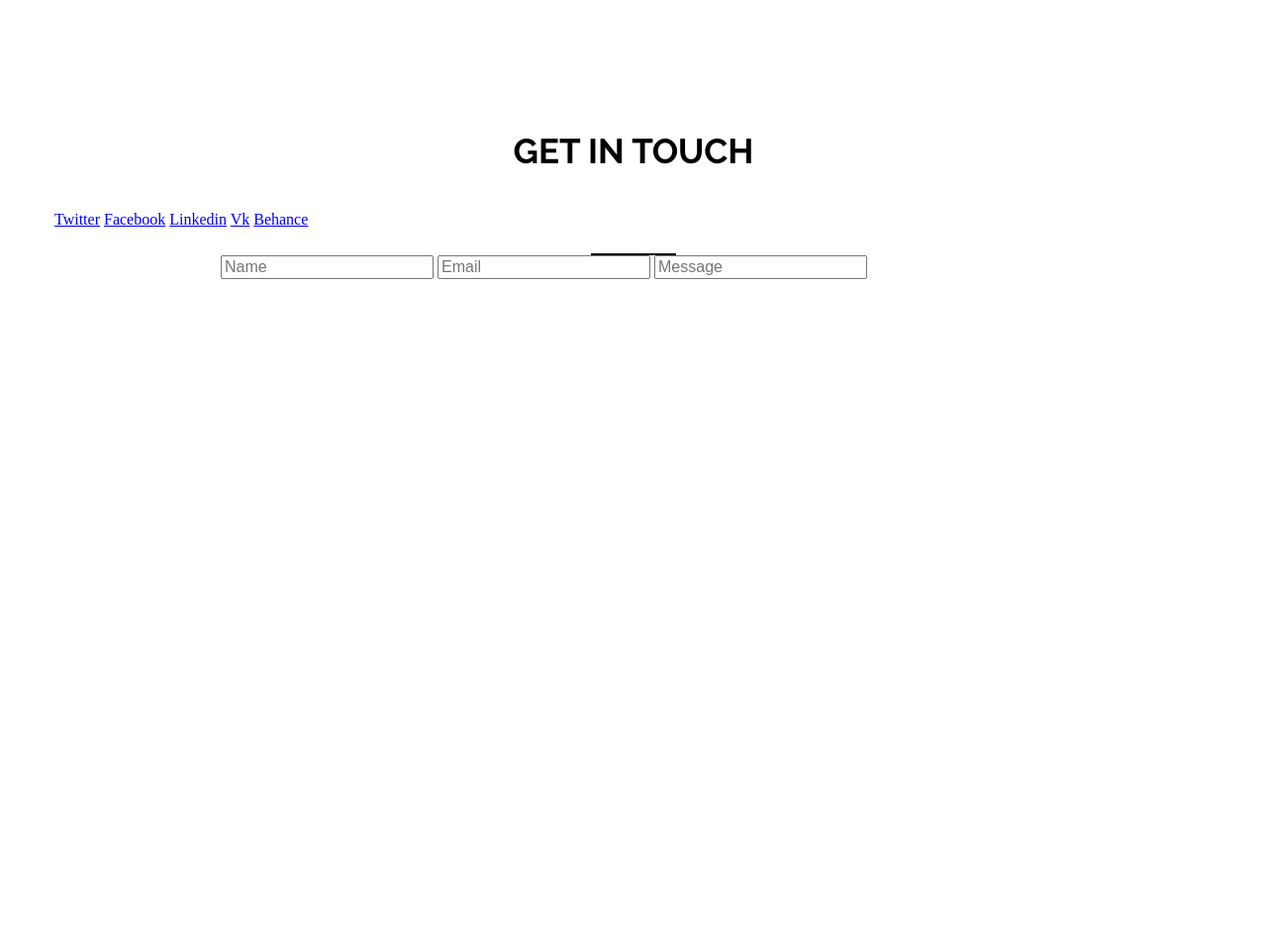
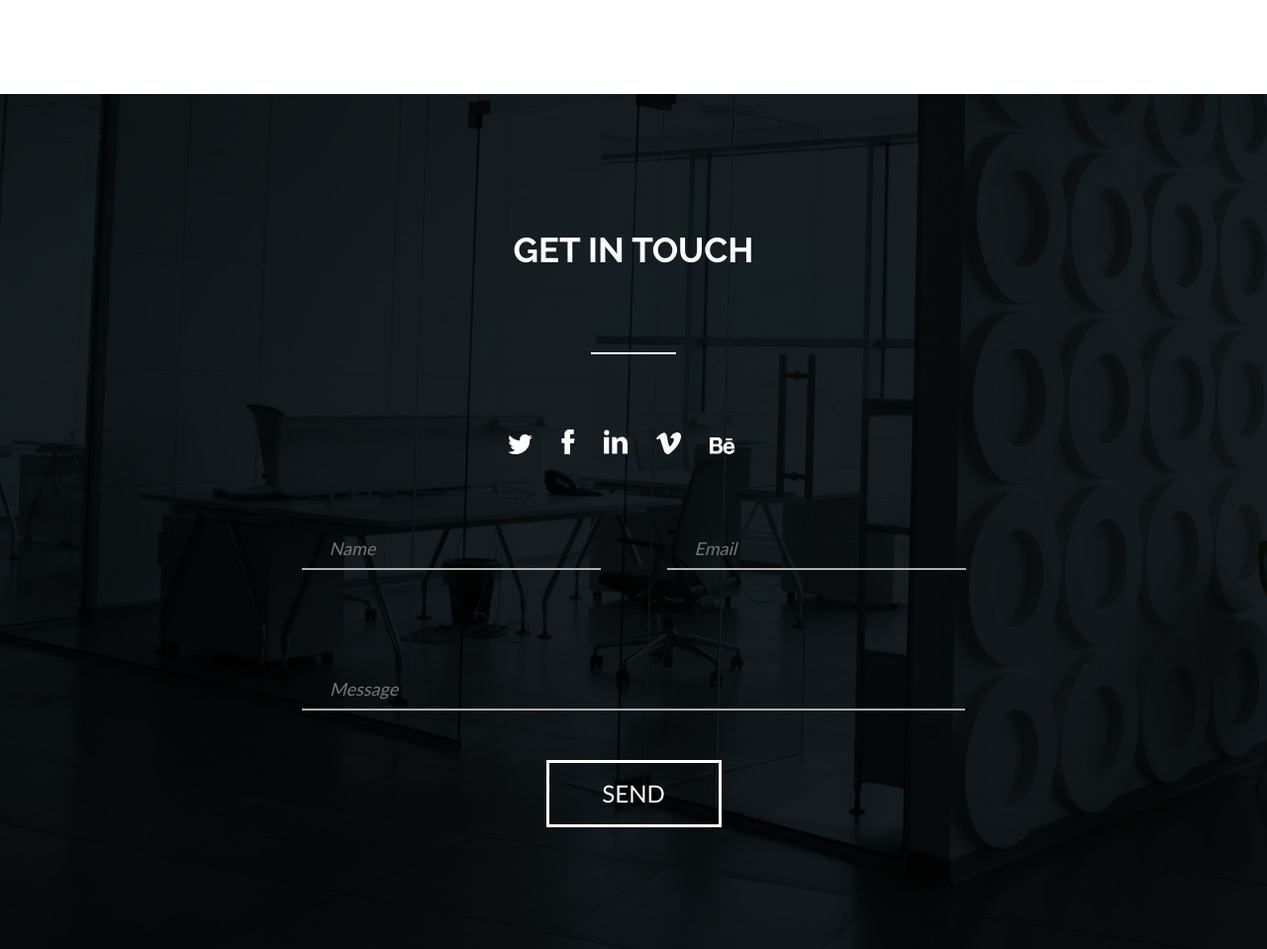
Before and after one commit to roman-ps/elegant, a website: page index.html in a window 1280 px wide. Shown: the part 6304-7263 px from the top of the page at 99% size. Before the commit the page ends 6604 px from the top, so only its background shows below. Drawn offline with nearby package versions, Linux system fonts and the light colour scheme; files that its build step writes are made by us from their sources.

Commit message:
Верстка social и contacts

```diff
--- a/index.html
+++ b/index.html
@@ -71,7 +71,9 @@
           <li class="work__list-item"><a class="work__list-link" href="#"><img src="img/work-item5.jpg" width="370" height="420" alt="Item5"></a></li>
           <li class="work__list-item"><a class="work__list-link" href="#"><img src="img/work-item6.jpg" width="370" height="420" alt="Item6"></a></li>
         </ul>
-        <div class="work__link"><button class="btn btn--work">More</button></div>
+        <div class="work__btn-container">
+          <button class="btn btn--work">More</button>
+        </div>
       </div>
     </section>
 
@@ -189,19 +191,41 @@
 
     <section class="contacts">
       <div class="wrapper">
-        <h2 class="title contact__title">Get in Touch</h2>
+        <h2 class="title title--contacts contact__title">Get in Touch</h2>
         <div class="social contacts__social">
-          <a href="social__item social__item--twitter" href="http://twitter.com">Twitter</a>
-          <a href="social__item social__item--facebook" href="http://facebook.com">Facebook</a>
-          <a href="social__item social__item--linkedin" href="http://linkedin.com">Linkedin</a>
-          <a href="social__item social__item--vk" href="http://vk.com">Vk</a>
-          <a href="social__item social__item--behance" href="http://behance.net">Behance</a>
+          <a class="social__item" href="http://twitter.com">Twitter
+            <svg class="icon icon--twitter" width="25" height="20">
+              <use xlink:href="img/sprite.svg#social-twitter"></use>
+            </svg>
+          </a>
+          <a class="social__item" href="http://facebook.com">Facebook
+            <svg class="icon icon--facebook" width="14" height="25">
+              <use xlink:href="img/sprite.svg#social-facebook"></use>
+            </svg>
+          </a>
+          <a class="social__item" href="http://linkedin.com">Linkedin
+            <svg class="icon icon--linkedin" width="24" height="25">
+              <use xlink:href="img/sprite.svg#social-linkedin"></use>
+            </svg>
+          </a>
+          <a class="social__item" href="http://vk.com">Vk
+            <svg class="icon icon--vk" width="25" height="22">
+              <use xlink:href="img/sprite.svg#social-vk"></use>
+            </svg>
+          </a>
+          <a class="social__item" href="http://behance.net">Behance
+            <svg class="icon icon--behance" width="25" height="17">
+              <use xlink:href="img/sprite.svg#social-behance"></use>
+            </svg>
+          </a>
         </div>
-        <form class="form">
-          <input type="text" id="name" placeholder="Name">
-          <input type="email" id="email" placeholder="Email">
-          <input type="text" id="message" placeholder="Message">
-          <button class="btn btn--form">Send</button>
+        <form class="form contacts__form">
+          <input class="form__name" type="text" id="name" placeholder="Name">
+          <input class="form__email" type="email" id="email" placeholder="Email">
+          <input class="form__message" type="text" id="message" placeholder="Message">
+          <div class="form__btn-container">
+            <button class="btn btn--form">Send</button>
+          </div>
         </form>
       </div>
     </section>
--- a/sass/blocks/contacts.scss
+++ b/sass/blocks/contacts.scss
@@ -0,0 +1,17 @@
+.contacts {
+  padding: 100px 0 123px;
+  background-color: #0b0f11;
+  background-image: url("../img/contacts-bg.jpg");
+  background-repeat: no-repeat;
+  background-position: center 0%;
+  background-size: cover;
+}
+
+.contacts__social {
+  margin: 150px 0 0;
+  text-align: center;
+}
+
+.contacts__form {
+  margin: 70px 0 0;
+}
--- a/sass/blocks/social.scss
+++ b/sass/blocks/social.scss
@@ -0,0 +1,5 @@
+.social__item {
+  display: inline-block;
+  margin: 0 25px 0 0;
+  font-size: 0;
+}
--- a/sass/blocks/title.scss
+++ b/sass/blocks/title.scss
@@ -16,4 +16,12 @@
     left: 50%;
     transform: translateX(-50%);
   }
+
+  &--contacts {
+    color: #ffffff;
+
+    &::after {
+      background-color: #ffffff;
+    }
+  }
 }
--- a/sass/blocks/work.scss
+++ b/sass/blocks/work.scss
@@ -45,7 +45,7 @@
   margin: 0 0 20px;
 }
 
-.work__link {
+.work__btn-container {
   margin: 80px auto 0;
   text-align: center;
 }
```
